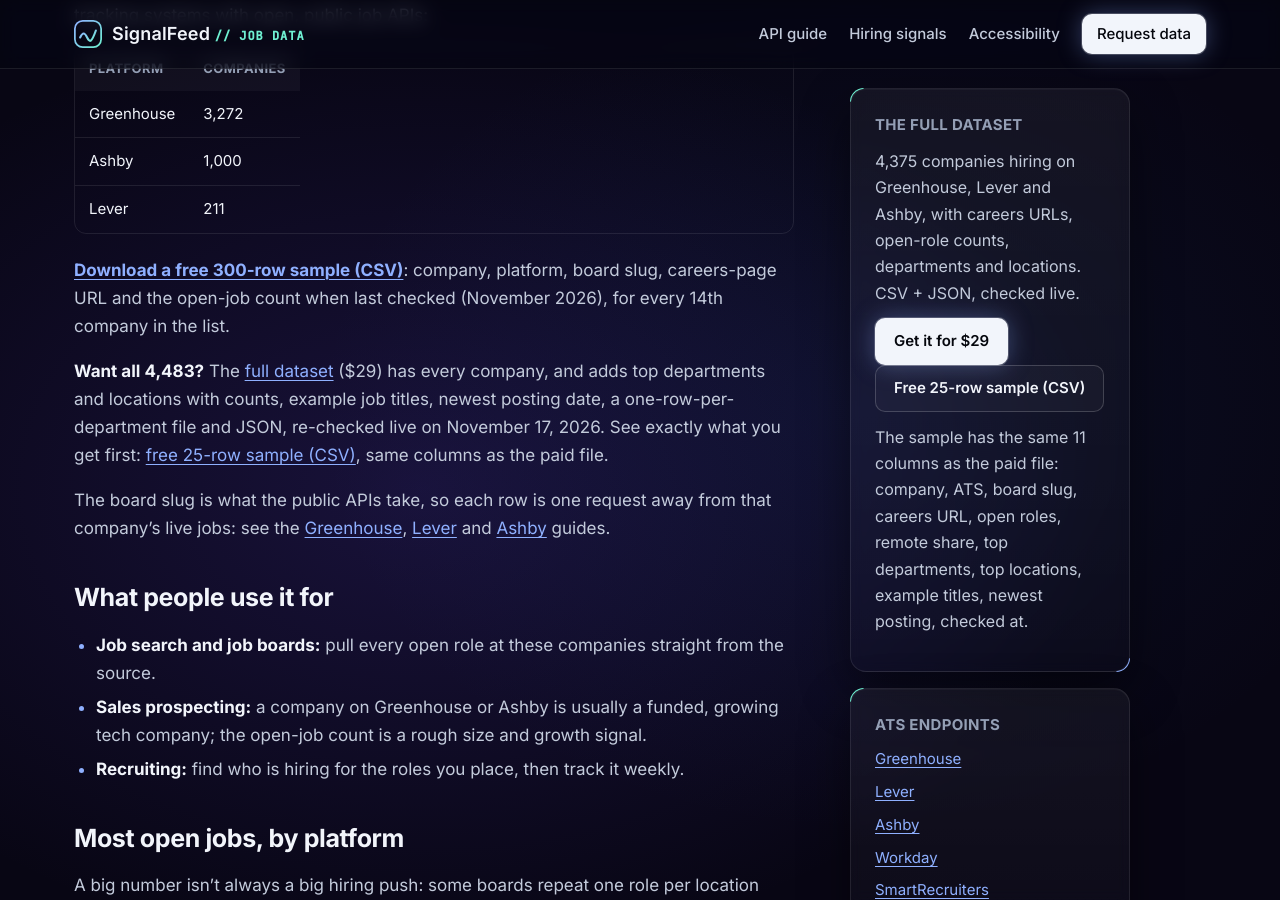
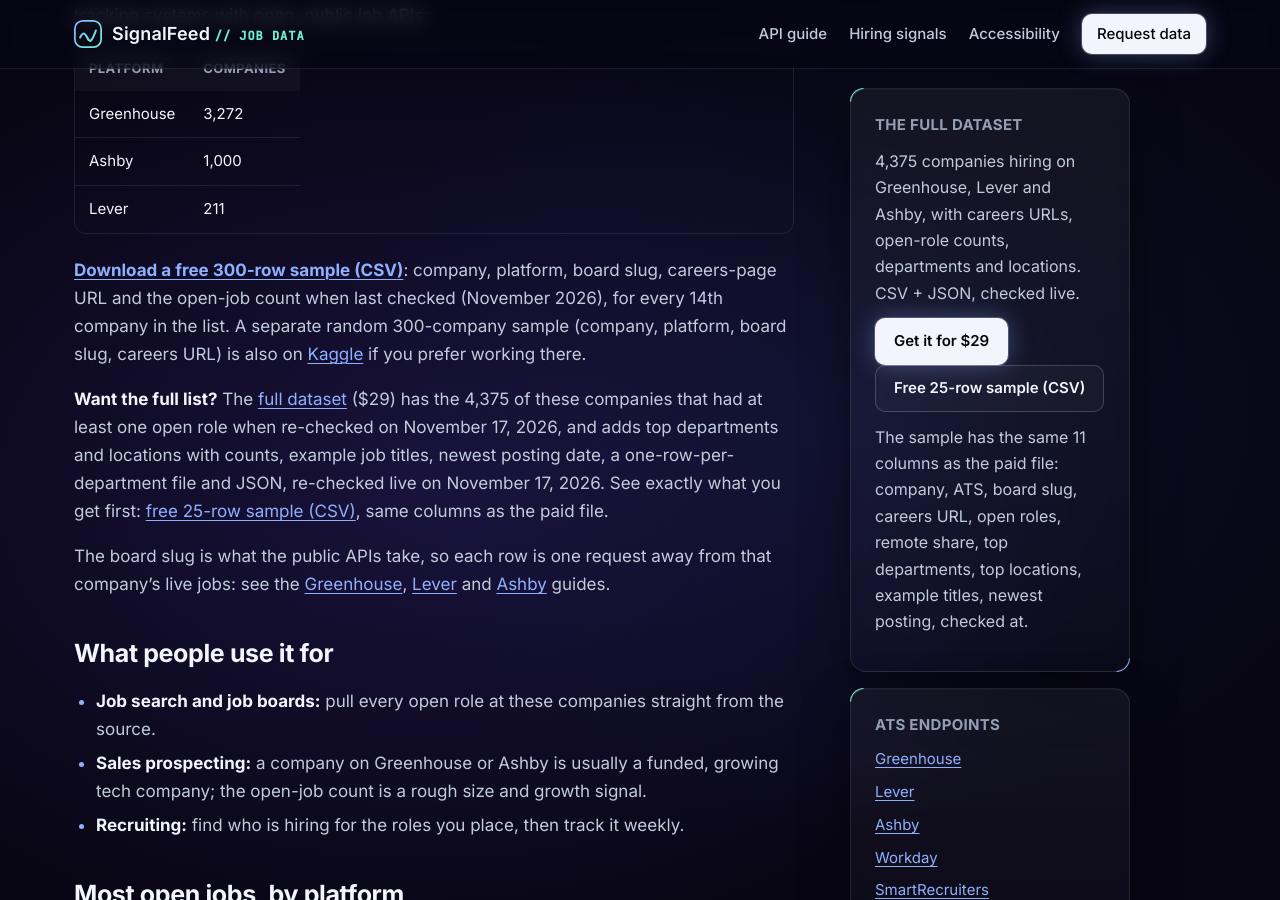
Before and after one commit to signalfeed/jobs, a Jekyll site: the page built from companies-using-greenhouse-lever-ashby.md, in a window 1280 px wide and 900 px high, scrolled down 575 px. Built offline with Jekyll 4.4.1, drawn with Linux system fonts in a browser that asks for light colours; our own code applies the rules of GitHub Pages for plain Markdown files; comment, search, counter and statistics services are not loaded.

Commit message:
Accurate full-dataset count (4,375 hiring on 11/17); link Kaggle sample
Co-Authored-By: Claude Opus 5.5 <noreply@anthropic.com>

```diff
--- a/companies-using-greenhouse-lever-ashby.md
+++ b/companies-using-greenhouse-lever-ashby.md
@@ -14,9 +14,9 @@ We track **4,483 companies** whose careers pages run on one of the three applica
 | Ashby | 1,000 |
 | Lever | 211 |
 
-**[Download a free 300-row sample (CSV)](ats-companies.csv)**: company, platform, board slug, careers-page URL and the open-job count when last checked (November 2026), for every 14th company in the list.
+**[Download a free 300-row sample (CSV)](ats-companies.csv)**: company, platform, board slug, careers-page URL and the open-job count when last checked (November 2026), for every 14th company in the list. A separate random 300-company sample (company, platform, board slug, careers URL) is also on [Kaggle](https://www.kaggle.com/datasets/signalfeed/companies-hiring-on-greenhouse-lever-and-ashby) if you prefer working there.
 
-**Want all 4,483?** The [full dataset](https://signalfeed.gumroad.com/l/eriec) ($29) has every company, and adds top departments and locations with counts, example job titles, newest posting date, a one-row-per-department file and JSON, re-checked live on November 17, 2026. See exactly what you get first: [free 25-row sample (CSV)]({{ site.baseurl }}/downloads/full-dataset-sample-25.csv), same columns as the paid file.
+**Want the full list?** The [full dataset](https://signalfeed.gumroad.com/l/eriec) ($29) has the 4,375 of these companies that had at least one open role when re-checked on November 17, 2026, and adds top departments and locations with counts, example job titles, newest posting date, a one-row-per-department file and JSON, re-checked live on November 17, 2026. See exactly what you get first: [free 25-row sample (CSV)]({{ site.baseurl }}/downloads/full-dataset-sample-25.csv), same columns as the paid file.
 
 The board slug is what the public APIs take, so each row is one request away from that company's live jobs: see the [Greenhouse](greenhouse-jobs-api.md), [Lever](lever-jobs-api.md) and [Ashby](ashby-jobs-api.md) guides.
 
```
